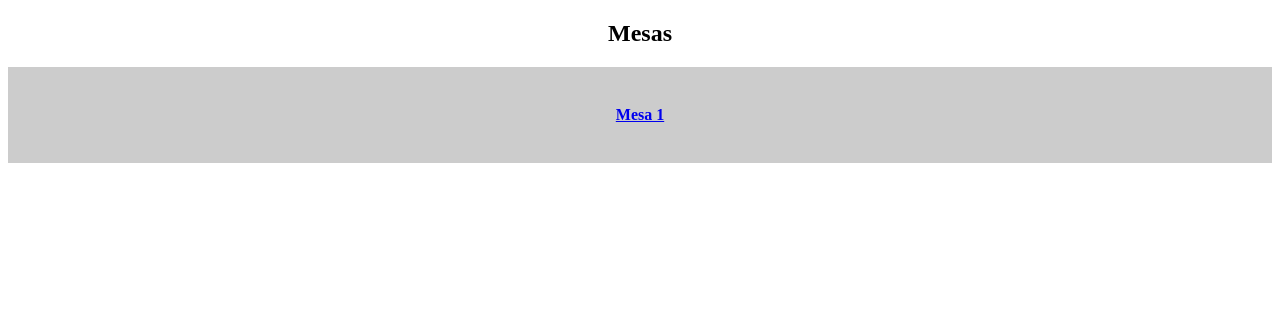
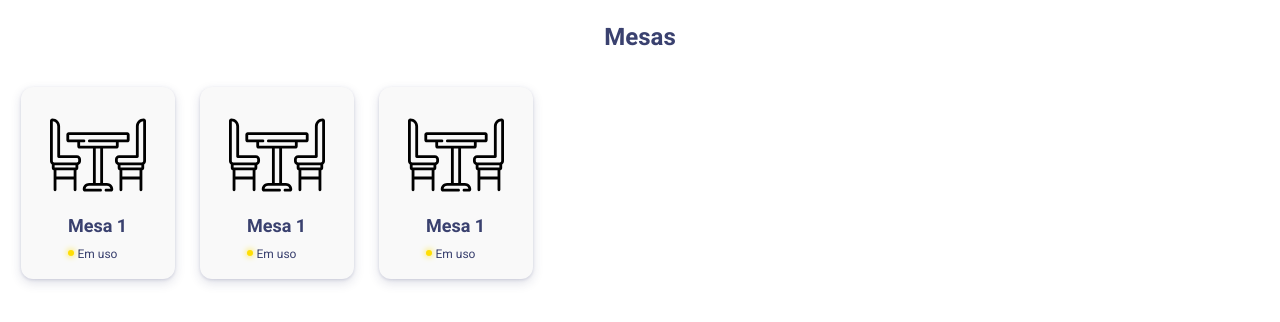
Before and after one commit to VitorLuizC/frontend-challenge-convenia, a Vue app in the folder app/: page / in a window 1280 px wide. Shown: the top 322 px of the page. Built offline with nearby package versions, Linux system fonts and the light colour scheme; the HTML template or start-up script is replaced by a standard one.

Commit message:
Include typography, base CSS and style TableCard

```diff
--- a/app/public/index.html
+++ b/app/public/index.html
@@ -1,15 +1,22 @@
 <!DOCTYPE html>
 <html lang="en">
   <head>
-    <meta charset="utf-8">
-    <meta http-equiv="X-UA-Compatible" content="IE=edge">
-    <meta name="viewport" content="width=device-width,initial-scale=1.0">
-    <link rel="icon" href="<%= BASE_URL %>favicon.ico">
+    <meta charset="utf-8" />
+    <meta http-equiv="X-UA-Compatible" content="IE=edge" />
+    <meta name="viewport" content="width=device-width,initial-scale=1.0" />
+    <link rel="icon" href="<%= BASE_URL %>favicon.ico" />
     <title>frontend-challenge-convenia</title>
+    <link
+      href="https://fonts.googleapis.com/css?family=Heebo:400,700"
+      rel="stylesheet"
+    />
   </head>
   <body>
     <noscript>
-      <strong>We're sorry but frontend-challenge-convenia doesn't work properly without JavaScript enabled. Please enable it to continue.</strong>
+      <strong
+        >We're sorry but frontend-challenge-convenia doesn't work properly
+        without JavaScript enabled. Please enable it to continue.</strong
+      >
     </noscript>
     <div id="app"></div>
     <!-- built files will be auto injected -->
--- a/app/src/App.vue
+++ b/app/src/App.vue
@@ -1,3 +1,15 @@
 <template>
   <router-view />
 </template>
+
+<style lang="scss">
+body {
+  font-family: 'Heebo', sans-serif;
+  color: #3a416f;
+}
+
+a {
+  color: inherit;
+  text-decoration: none;
+}
+</style>
--- a/app/src/components/Bill/BillCard.vue
+++ /dev/null
@@ -1,35 +0,0 @@
-<template>
-  <router-link :to="link" class="bill-card">
-    <h4 class="name">{{ name }}</h4>
-  </router-link>
-</template>
-
-<script>
-export default {
-  props: {
-    name: {
-      type: String,
-      required: true
-    },
-    link: {
-      type: String,
-      required: true
-    }
-  }
-}
-</script>
-
-<style lang="scss">
-@import '~@/assets/sass/helpers.scss';
-
-.bill-card {
-  @include flex-center();
-  width: 100%;
-  height: 96px;
-  background-color: rgba(#000, 20%);
-
-  & > .name {
-    margin: 0;
-  }
-}
-</style>
--- /dev/null
+++ b/app/src/components/Table/TableCard.vue
@@ -0,0 +1,109 @@
+<template>
+  <router-link :to="link" class="table-card">
+    <img
+      class="icon"
+      src="~@/assets/icons/table.svg"
+      alt="Ícone de mesa"
+      title="Ícone de mesa"
+    />
+
+    <h4 class="name">{{ name }}</h4>
+
+    <span :class="['status', '-status-' + status]">
+      {{ toReadable(status) }}
+    </span>
+  </router-link>
+</template>
+
+<script>
+const statuses = [1, 2, 3]
+
+export default {
+  props: {
+    name: {
+      type: String,
+      required: true
+    },
+    link: {
+      type: String,
+      required: true
+    },
+    status: {
+      type: Number,
+      required: true,
+      validator: statuses.includes.bind(statuses)
+    }
+  },
+  methods: {
+    toReadable(status) {
+      return {
+        1: 'Em uso',
+        2: 'Disponível',
+        3: 'Indisponível'
+      }[status]
+    }
+  }
+}
+</script>
+
+<style lang="scss">
+@import '~@/assets/sass/helpers.scss';
+
+.table-card {
+  display: flex;
+  flex-direction: column;
+  align-items: center;
+  justify-content: flex-start;
+  width: 154px;
+  height: 192px;
+  background-color: #f9f9f9;
+  border-radius: 12px;
+  box-shadow: 0 4px 11px 0 rgba(37, 44, 97, 0.15),
+    0 1px 3px 0 rgba(93, 100, 148, 0.2);
+  cursor: pointer;
+
+  & > .icon {
+    display: block;
+    width: 96px;
+    height: 96px;
+    margin-top: 20px;
+  }
+
+  & > .name {
+    margin: 0;
+    margin-top: 10px;
+    font-size: em(18px);
+  }
+
+  & > .status {
+    margin-top: 5px;
+    font-size: em(12px);
+
+    &.-status-1::before,
+    &.-status-2::before,
+    &.-status-3::before {
+      display: block;
+      width: 6px;
+      height: 6px;
+      background-color: currentColor;
+      border-radius: 50%;
+      position: absolute;
+      transform: translateX(-10px) translateY(5px);
+      box-shadow: 0 0 6px;
+      content: '';
+    }
+
+    &.-status-1::before {
+      color: #ffde03;
+    }
+
+    &.-status-2::before {
+      color: #03dac5;
+    }
+
+    &.-status-3::before {
+      color: #999999;
+    }
+  }
+}
+</style>
--- a/app/src/containers/Bill/BillList.vue
+++ b/app/src/containers/Bill/BillList.vue
@@ -1,11 +1,12 @@
 <template>
   <p v-if="isLoading">Carregando contas.</p>
   <div v-else class="bill-list">
-    <bill-card
-      v-for="bill in bills"
+    <table-card
+      v-for="bill in [...bills, ...bills, ...bills]"
       :key="bill.id"
       :link="'/bill/' + bill.id"
       :name="bill.name"
+      :status="1"
       class="item"
     />
   </div>
@@ -13,10 +14,10 @@
 
 <script>
 import { mapGetters } from 'vuex'
-import BillCard from '@/components/Bill/BillCard.vue'
+import TableCard from '@/components/Table/TableCard.vue'
 
 export default {
-  components: { BillCard },
+  components: { TableCard },
   computed: mapGetters('Bill', {
     bills: 'BILLS',
     isLoading: 'LOADING_BILLS'
@@ -29,8 +30,16 @@ export default {
 
 <style lang="scss">
 .bill-list {
-  & > .item + .item {
-    margin-top: 25px;
+  display: flex;
+  flex-wrap: wrap;
+  justify-content: space-around;
+
+  & > .item {
+    margin: (25px / 2);
+  }
+
+  & > .item:last-child:nth-child(odd) {
+    margin-right: auto;
   }
 }
 </style>
```
Also changed, not shown: app/src/assets/icons/table.svg (added).
